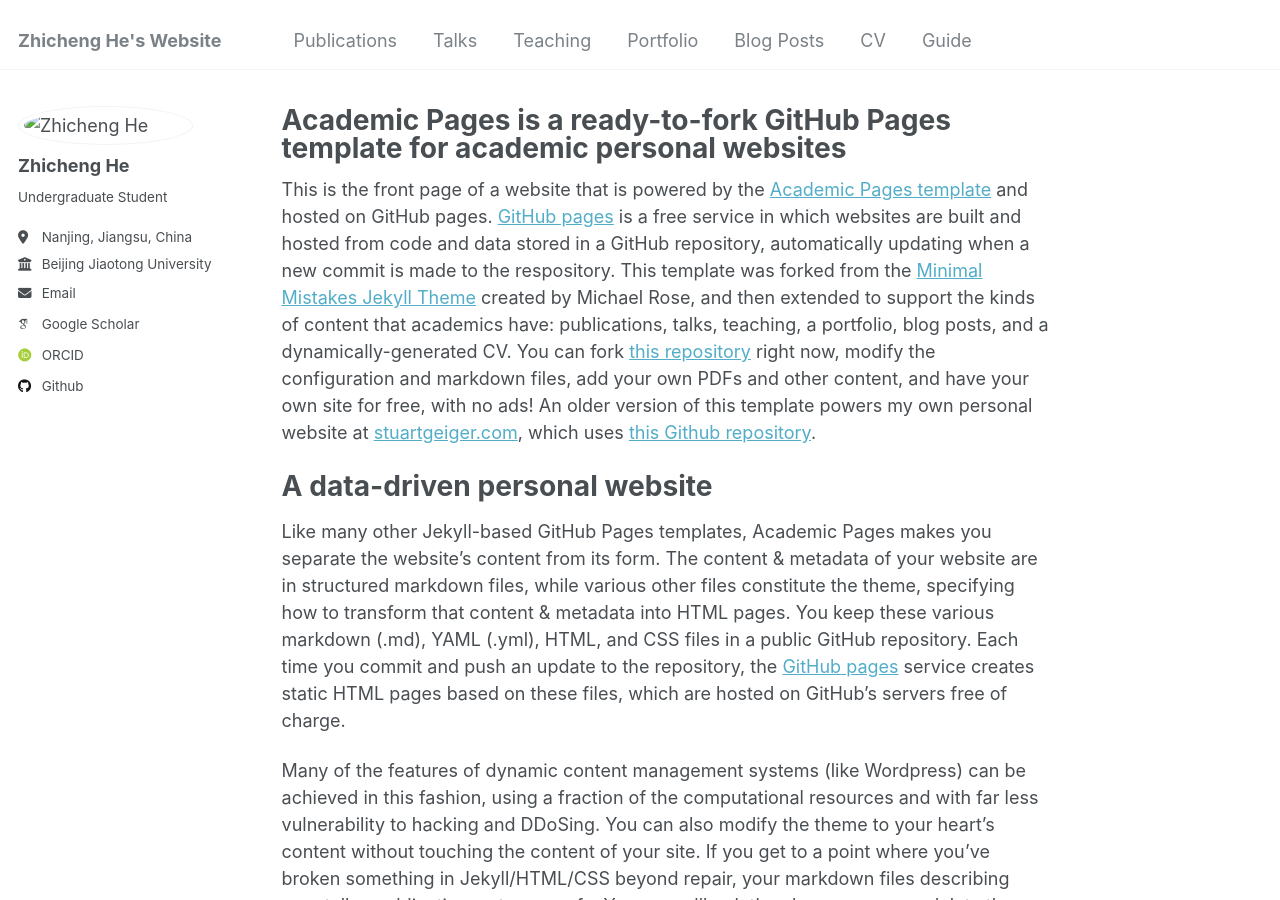
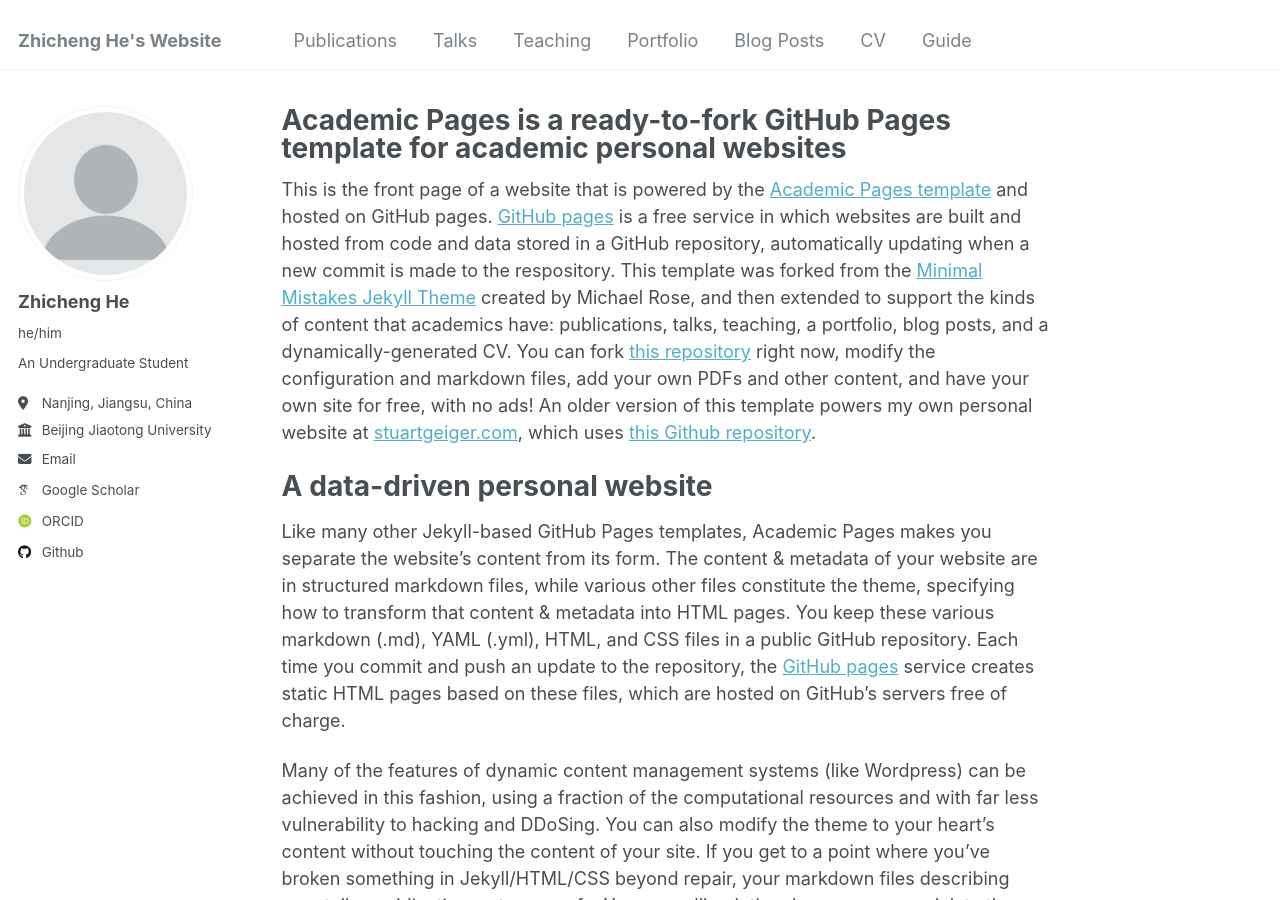
Before and after one commit to hezhicheng2002/hezhicheng2002.github.io, a Jekyll site: the page built from _pages/about.md, in a window 1280 px wide and 900 px high. Built offline with Jekyll 4.4.1, drawn with Linux system fonts in a browser that asks for light colours; some web fonts are replaced.

Commit message:
Update _config.yml

```diff
--- a/_config.yml
+++ b/_config.yml
@@ -21,10 +21,10 @@
 #               Additional customization can be done by editing /_includes/author-profile.html
 author:
   # Biographic information
-  avatar           : "profile.jpg"
+  avatar           : "profile.png"
   name             : "Zhicheng He"
-  pronouns         : # example: "she/her"
-  bio              : "Undergraduate Student"
+  pronouns         : "he/him"
+  bio              : "An Undergraduate Student"
   location         : "Nanjing, Jiangsu, China"
   employer         : "Beijing Jiaotong University"
   uri              : # URL
```
